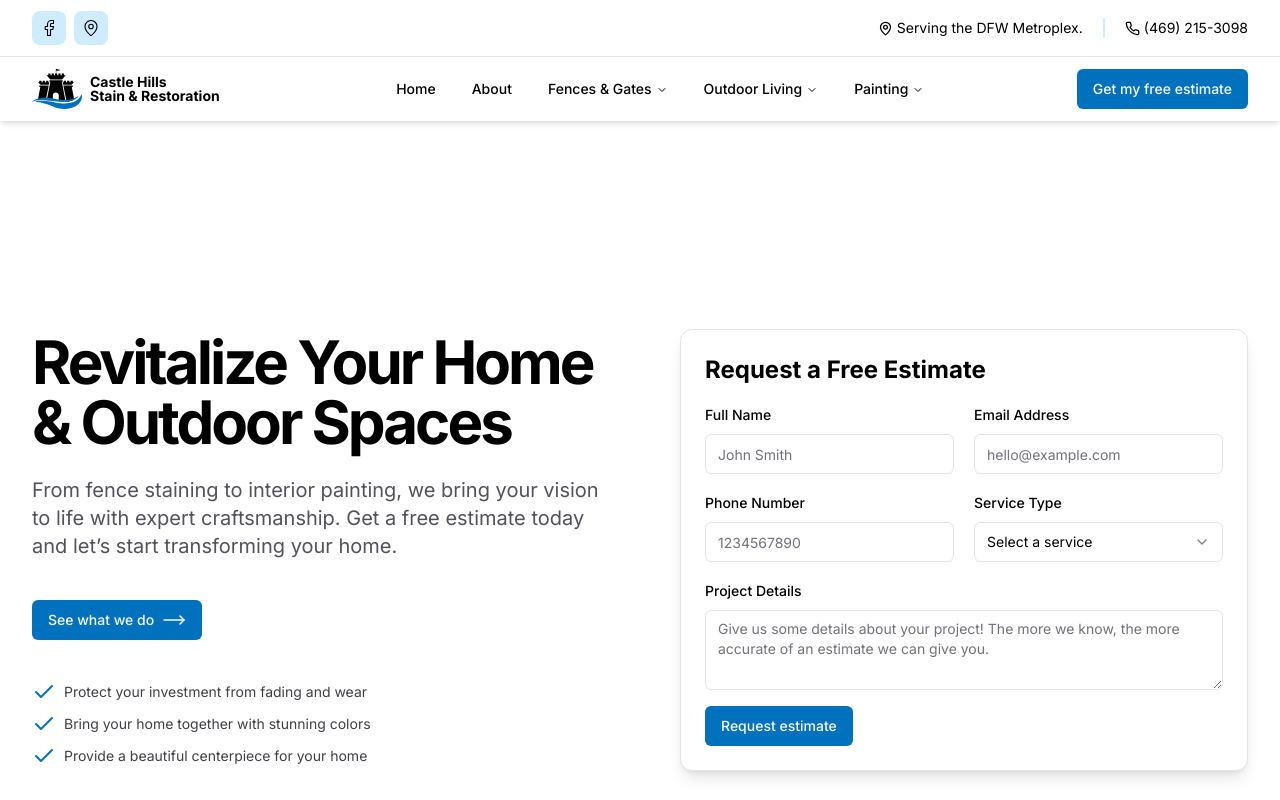
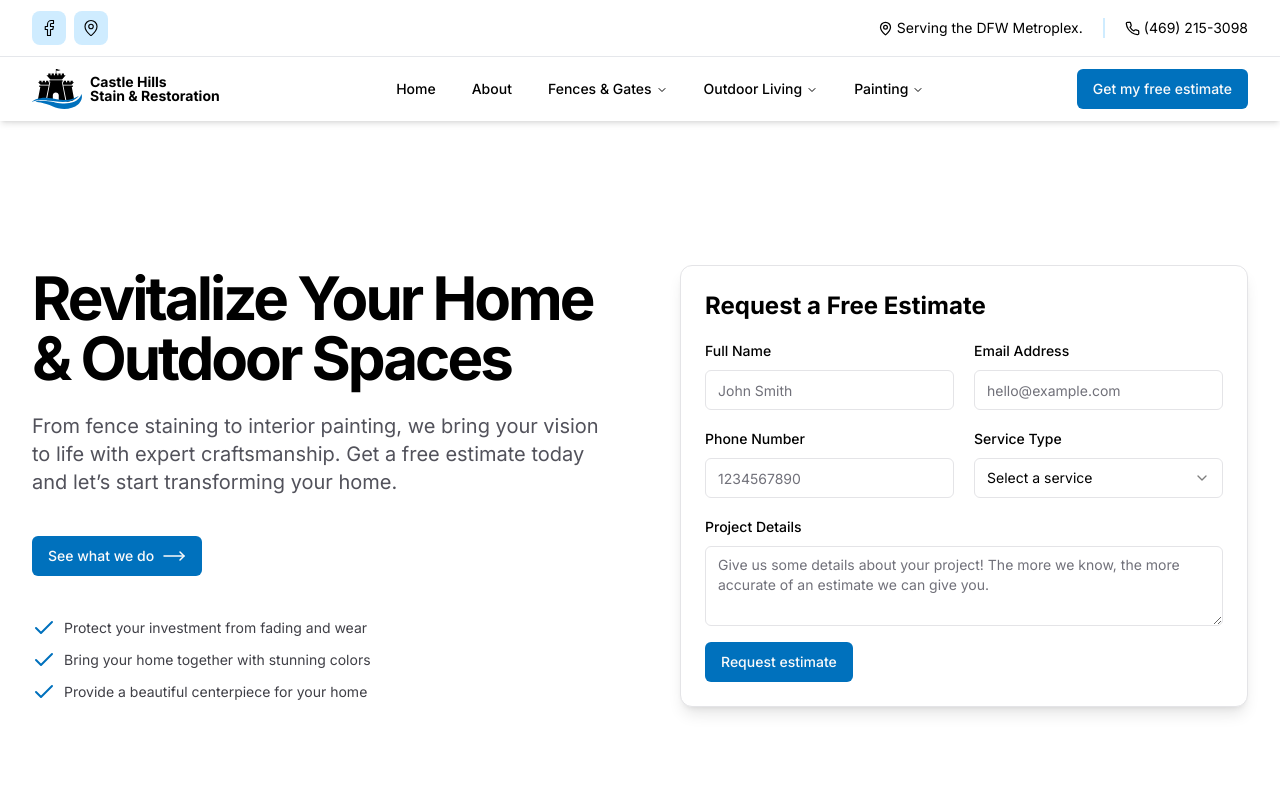
Before and after one commit to Radiata-Web/castle-hills, a Next.js app: page / in a window 1280 px wide. Shown: the top 800 px of the page. Built offline with nearby package versions, Linux system fonts and the light colour scheme; what zod-form-data would draw is missing.

Commit message:
Adjust hero vertical padding

```diff
--- a/src/components/hero.tsx
+++ b/src/components/hero.tsx
@@ -1,11 +1,11 @@
-import { Button } from "@/components/ui/button";
-import Link from "next/link";
-import { ArrowRight, Check, MoveRight } from "lucide-react";
-import { ContactForm } from "./forms/contact-form";
+import { Button } from "@/components/ui/button"
+import Link from "next/link"
+import { ArrowRight, Check, MoveRight } from "lucide-react"
+import { ContactForm } from "./forms/contact-form"
 
 export default function Hero() {
   return (
-    <section id="hero" className="py-12 md:py-24 lg:py-32 xl:py-48">
+    <section id="hero" className="py-12 md:py-24 lg:py-32 xl:py-38">
       <div className="grid gap-12 lg:grid-cols-2 lg:gap-20">
         {/* Left column */}
         <div className="flex flex-col justify-center space-y-10">
@@ -56,5 +56,5 @@ export default function Hero() {
         </div>
       </div>
     </section>
-  );
+  )
 }
```
